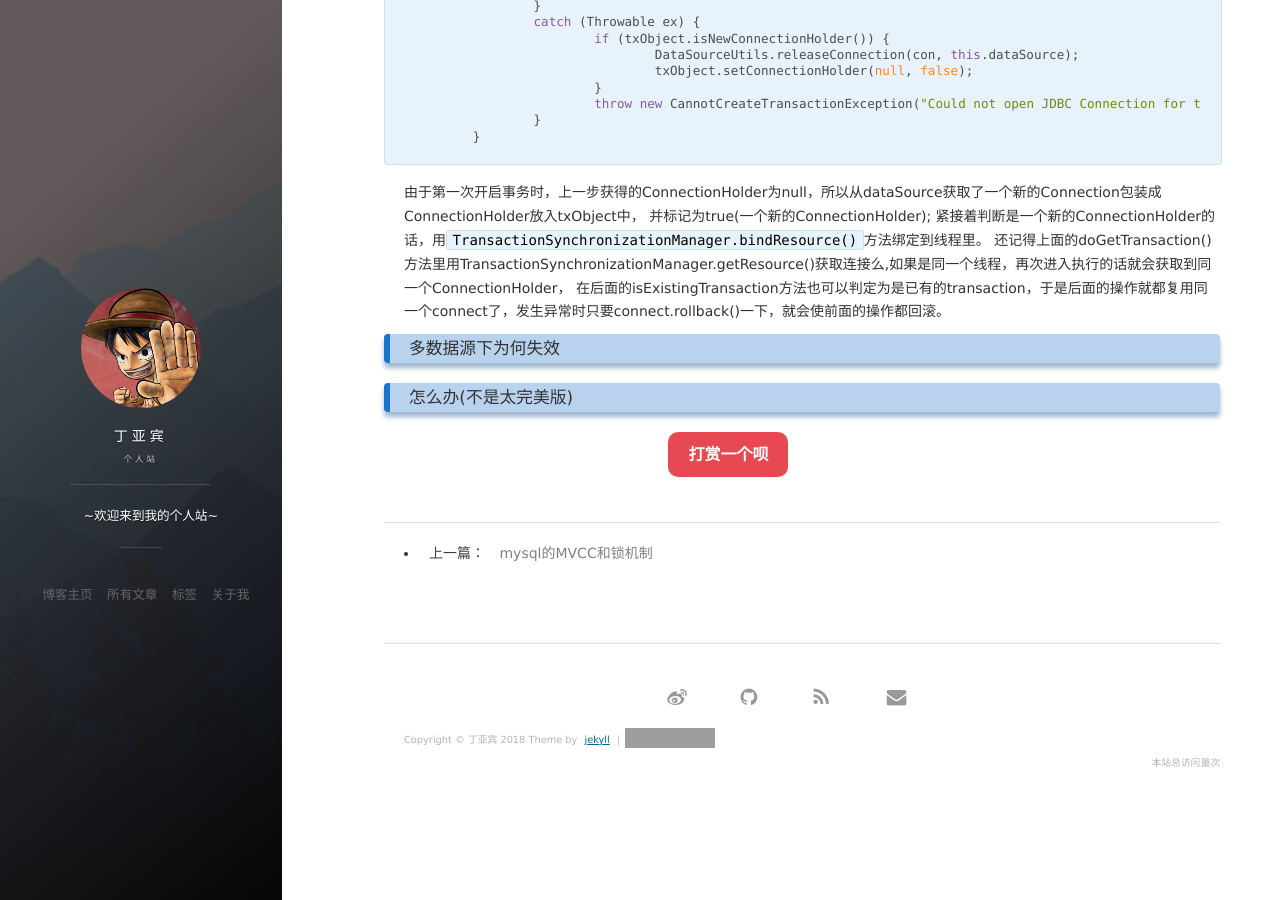
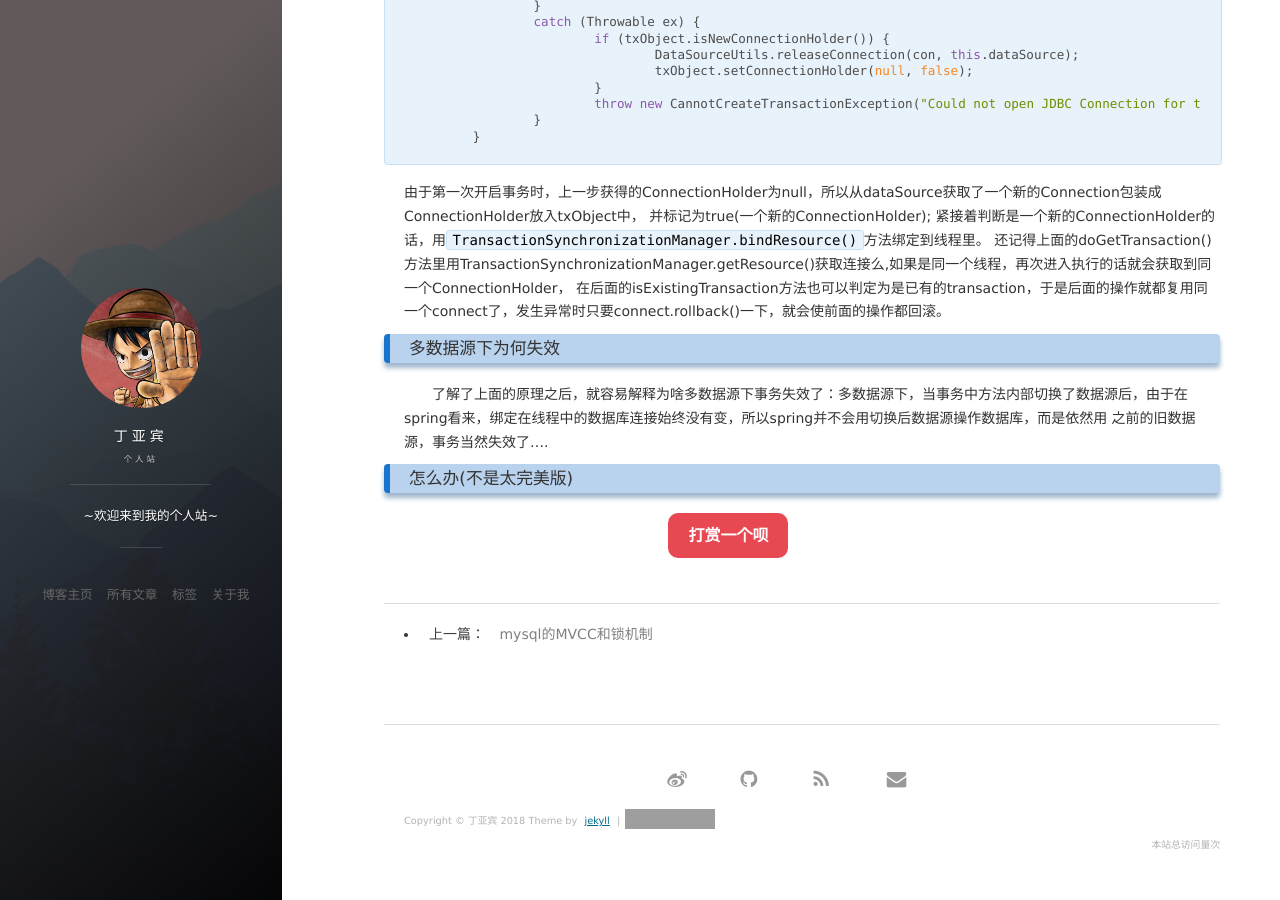
Before and after one commit to dingyabin/dingyabin.github.io, a Jekyll site: the page built from _posts/2018-11-20-multiDataSourceAndTransaction.md, in a window 1280 px wide and 900 px high, scrolled down 5400 px. Built offline with Jekyll 4.4.1, drawn with Linux system fonts in a browser that asks for light colours; nearby versions of some CDN libraries; comment, search, counter and statistics services are not loaded; grey boxes are pictures that could not be loaded.

Commit message:
多数据源

```diff
--- a/_posts/2018-11-20-multiDataSourceAndTransaction.md
+++ b/_posts/2018-11-20-multiDataSourceAndTransaction.md
@@ -286,7 +286,7 @@ public void insert(){
 在后面的isExistingTransaction方法也可以判定为是已有的transaction，于是后面的操作就都复用同一个connect了，发生异常时只要connect.rollback()一下，就会使前面的操作都回滚。
 
 ### 多数据源下为何失效
-
-
+　　了解了上面的原理之后，就容易解释为啥多数据源下事务失效了：多数据源下，当事务中方法内部切换了数据源后，由于在spring看来，绑定在线程中的数据库连接始终没有变，所以spring并不会用切换后数据源操作数据库，而是依然用
+之前的旧数据源，事务当然失效了....
 
 ### 怎么办(不是太完美版)
```
